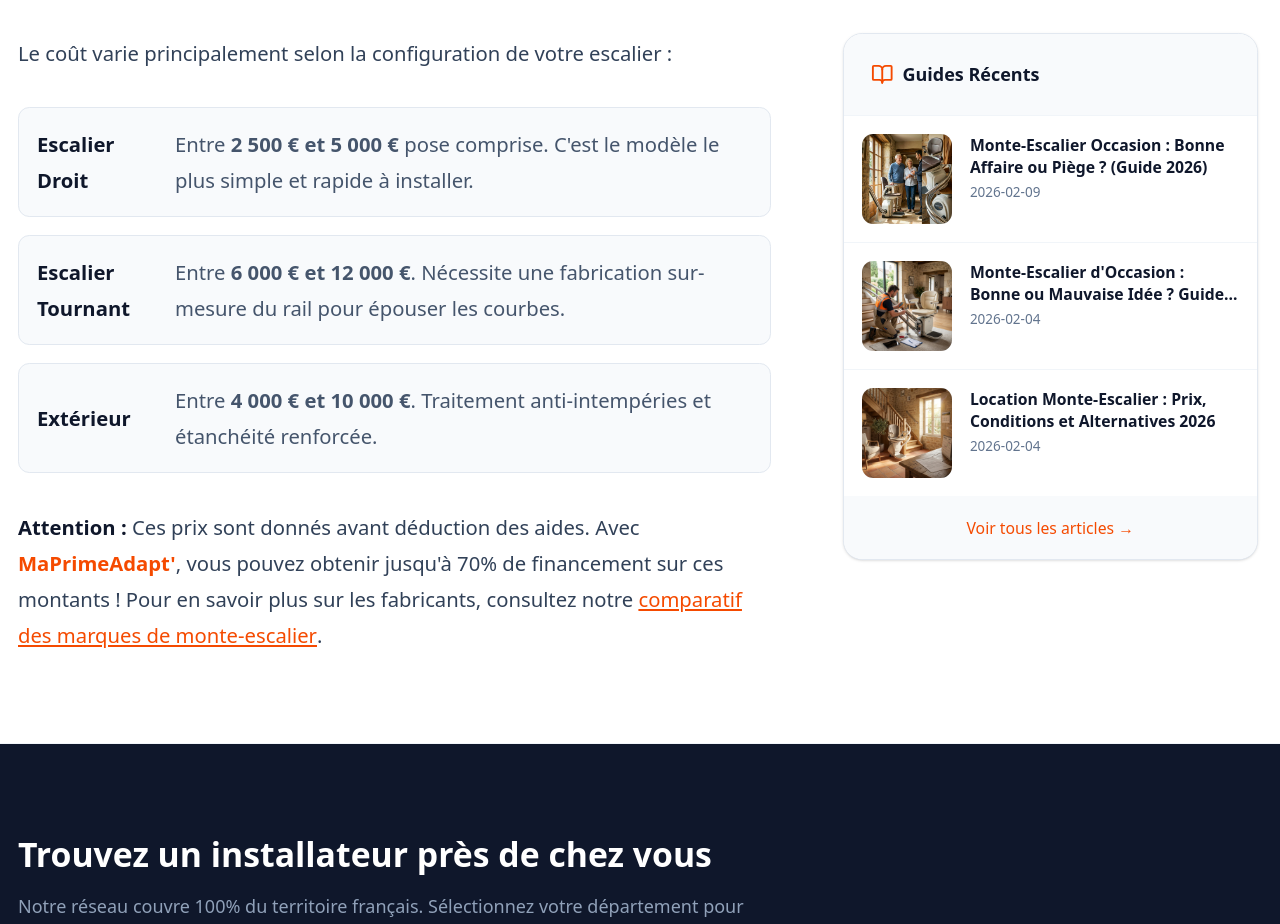
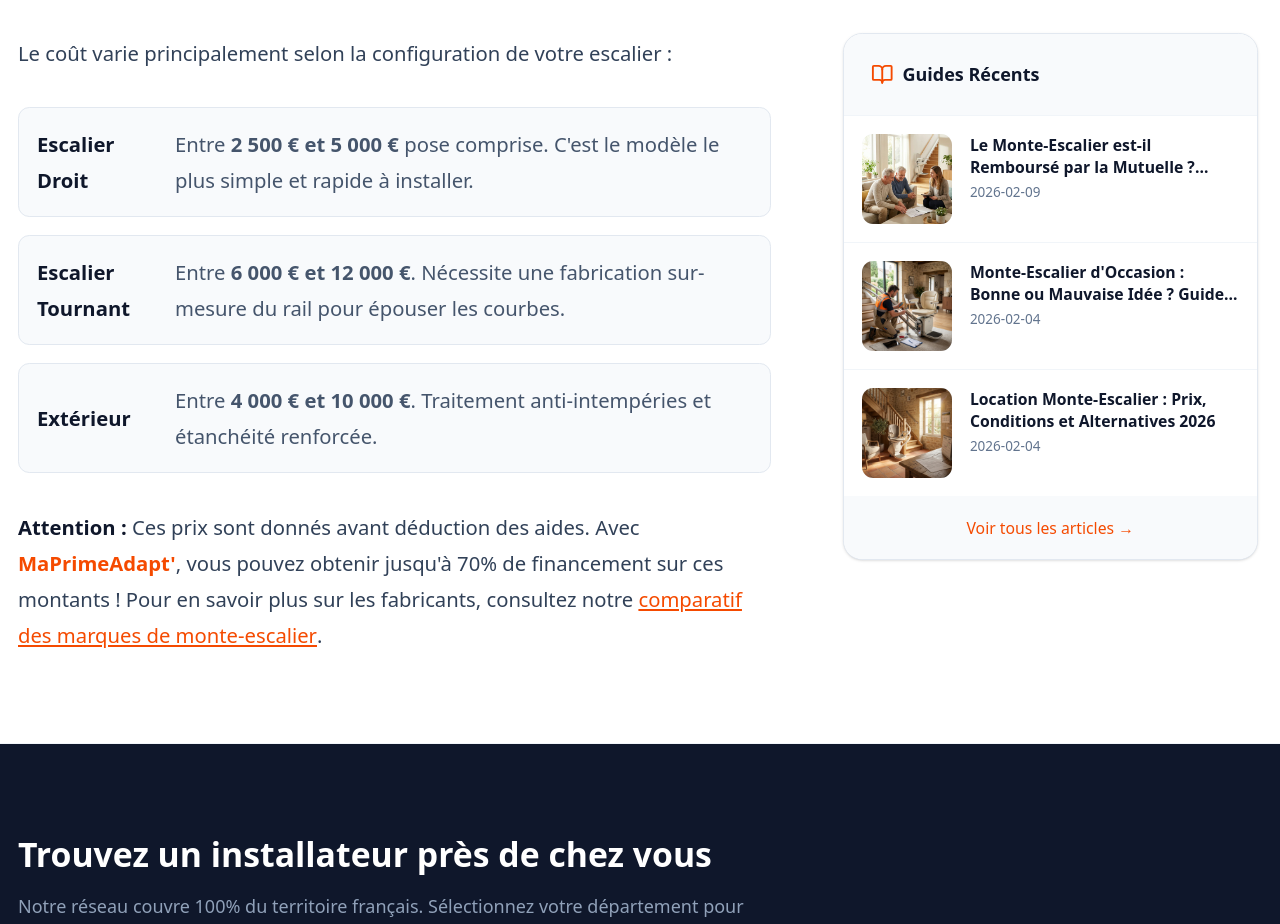
Before and after one commit to baguettecroissant/cout-monte-escalier.fr, a Next.js app: page / in a window 1280 px wide. Shown: the part 1803-2727 px from the top of the page. Built offline with nearby package versions, Linux system fonts and the light colour scheme.

Commit message:
feat(blog): add reimbursement guide

```diff
--- a/src/data/guides-content.ts
+++ b/src/data/guides-content.ts
@@ -14,73 +14,56 @@ export interface GuideArticle {
 
 export const GUIDES: GuideArticle[] = [
     {
-        slug: "monte-escalier-occasion-bonne-affaire",
-        title: "Monte-Escalier Occasion : Bonne Affaire ou Piège ? (Guide 2026)",
-        excerpt: "Économisez jusqu'à 50% sur votre installation ? Attention aux coûts cachés ! Prix réels, garanties indispensables et pièges à éviter pour un achat serein.",
+        slug: "remboursement-mutuelle-monte-escalier",
+        title: "Le Monte-Escalier est-il Remboursé par la Mutuelle ? (Guide 2026)",
+        excerpt: "Votre mutuelle rembourse-t-elle l'installation d'un monte-escalier ? Découvrez les forfaits 'aménagement', la prise en charge Sécu et les aides 2026.",
         date: "2026-02-09",
         author: "Équipe Rédaction",
-        image: "/images/blog/monte-escalier-occasion-bonne-affaire.png",
-        metaTitle: "Monte-Escalier Occasion : Prix, Risques & Conseils (Guide 2026)",
-        metaDescription: "Faut-il acheter d'occasion ? Prix (2500€-7000€), installation, garanties. Notre guide expert pour éviter les pièges et trouver une vraie bonne affaire.",
-        imagePrompt: "A reassuring photo of a senior couple discussing with a smiling technician next to a modern stairlift in a bright French home. Close-up on the high-quality equipment. Photorealistic, 8k, warm lighting.",
+        image: "/images/blog/remboursement-mutuelle-monte-escalier.jpg",
+        metaTitle: "Remboursement Mutuelle Monte-Escalier : Montants et Conditions 2026",
+        metaDescription: "Peut-on obtenir un remboursement mutuelle pour un monte-escalier ? Tout sur la prise en charge, le code LPPR et les aides complémentaires (MaPrimeAdapt').",
+        imagePrompt: "A senior couple discussing with a health insurance advisor in a modern living room, reviewing a contract. A stairlift is visible in the blurred background. Bright, professional, reassuring atmosphere. Photorealistic 8k.",
         content: `
-    <p>Face au coût parfois élevé d'un équipement neuf, le marché du <strong>monte-escalier d'occasion</strong> (ou reconditionné) attire de plus en plus de seniors. La promesse ? Une économie de 30% à 50% pour un confort identique. Mais attention : sans les bonnes vérifications, la "bonne affaire" peut vite se transformer en gouffre financier.</p>
-    <p>Installation sur-mesure, état des batteries, garantie... Voici notre guide complet pour acheter un fauteuil élévateur de seconde main sans risques en 2026.</p>
+    <h2>La Sécurité Sociale : Une Base de Remboursement Minime</h2>
+    <p>Contrairement aux idées reçues, la Sécurité Sociale ne considère pas le <strong>monte-escalier</strong> comme un dispositif médical standard. Il n'existe pas de base de remboursement automatique comme pour une paire de lunettes.</p>
+    <p>Cependant, dans certains cas très spécifiques (handicap reconnu, prescription médicale pour un siège élévateur avec dossier spécifique code LPPR), une prise en charge partielle est possible. Mais attention : elle dépasse rarement quelques centaines d'euros, bien loin du coût réel de l'équipement (entre 3 000€ et 8 000€).</p>
 
-    <h2>Combien Coûte un Monte-Escalier d'Occasion en 2026 ?</h2>
-    <p>Le prix dépend essentiellement de l'état de l'appareil (reconditionné par un pro ou vendu par un particulier) et de la configuration de votre escalier. Voici les fourchettes réalistes :</p>
+    <h2>Le Rôle Clé de Votre Mutuelle "Senior"</h2>
+    <p>C'est ici que votre complémentaire santé peut jouer un rôle. De nombreuses mutuelles proposent désormais des <strong>"forfaits prévention"</strong> ou <strong>"aménagement du domicile"</strong> dans leurs contrats haut de gamme pour les plus de 60 ans.</p>
 
-    <ul>
-        <li><strong>Monte-escalier droit reconditionné :</strong> Entre <strong>1 800€ et 3 000€</strong> (pose comprise). C'est le cas le plus favorable car le rail est standard.</li>
-        <li><strong>Monte-escalier tournant reconditionné :</strong> Entre <strong>4 000€ et 7 000€</strong>. Attention : le rail doit souvent être refait à neuf pour s'adapter à VOS virages, ce qui limite l'économie réalisée.</li>
-        <li><strong>Vente entre particuliers :</strong> De 500€ à 1 500€ (hors pose). <strong>Déconseillé</strong> car vous devrez payer le démontage, le transport et la réinstallation par un expert (coût total souvent supérieur au neuf aidé).</li>
-    </ul>
+    <h3>Comment savoir si vous êtes couvert ?</h3>
+    <p>Consultez votre tableau de garanties à la ligne "Petit appareillage" ou "Prothèses médicales non remboursées par la SS". Certains contrats prévoient un forfait annuel (ex: 300€ à 500€) utilisable pour l'installation d'un monte-escalier.</p>
 
     <div class="bg-blue-50 p-6 rounded-lg border-l-4 border-blue-500 my-8">
         <h4 class="text-blue-900 font-bold text-lg mb-2">💡 Le Conseil de l'Expert</h4>
         <p class="text-blue-800">
-            Ne regardez pas uniquement le prix d'achat. Un modèle d'occasion n'est souvent PAS éligible aux aides de l'Anah (MaPrimeAdapt'). Parfois, un <strong>monte-escalier neuf subventionné à 70%</strong> revient MOINS CHER qu'un modèle d'occasion payé plein pot !
+            N'hésitez pas à demander un secours exceptionnel à l'action sociale de votre mutuelle ou de vore caisse de retraite (Agirc-Arrco). Même sans garantie contractuelle, ils peuvent accorder une aide ponctuelle sur dossier pour favoriser votre maintien à domicile.
         </p>
     </div>
 
-    <h2>Les 3 Risques Majeurs du Monte-Escalier d'Occasion</h2>
-    <p>Avant de signer, soyez vigilant sur ces points critiques qui concernent votre sécurité et votre tranquillité d'esprit :</p>
+    <h2>Les Aides Qui Remplacent le Remboursement Mutuelle</h2>
+    <p>Si la mutuelle ne suffit pas, l'État prend le relais avec des dispositifs beaucoup plus puissants en 2026 :</p>
 
-    <h3>1. L'adaptation du rail (Le point critique)</h3>
-    <p>Un rail de monte-escalier est comme une empreinte digitale : il est conçu pour UN seul escalier. Si vous achetez un modèle tournant d'occasion, le rail ne s'adaptera jamais parfaitement chez vous. Un professionnel devra fabriquer un nouveau rail, ce qui représente 70% du coût du matériel.</p>
-
-    <h3>2. L'état des batteries</h3>
-    <p>Ce sont les pièces d'usure n°1. Des batteries fatiguées peuvent vous laisser bloqué au milieu de l'escalier. Exigez des batteries NEUVES lors de l'achat (coût de remplacement : environ 300€).</p>
-
-    <h3>3. La garantie et le SAV</h3>
-    <p>En achetant à un particulier, vous n'avez aucune garantie. En passant par un professionnel, exigez une <strong>garantie pièces et main d'œuvre d'au moins 12 mois</strong>. La présence d'un technicien réactif est indispensable.</p>
+    <ul>
+        <li><strong>MaPrimeAdapt' :</strong> C'est l'aide principale. Elle finance <strong>50% à 70%</strong> de votre installation si vos revenus sont modestes. Pour un monte-escalier tournant à 8 000€, vous pouvez obtenir jusqu'à 5 600€ d'aide !</li>
+        <li><strong>Le Crédit d'Impôt Autonomie :</strong> Il vous rembourse <strong>25%</strong> des dépenses (plafond 5 000€ ou 10 000€), quel que soit votre niveau de revenus (sous condition d'âge ou de perte d'autonomie).</li>
+    </ul>
 
     <div class="my-8 text-center">
         <a href="#top" class="inline-block bg-orange-600 text-white font-bold py-3 px-8 rounded-full hover:bg-orange-700 transition-colors shadow-lg">
-            Comparer les devis (Neuf vs Occasion) gratuitement
+            Comparer les devis gratuitement
         </a>
     </div>
 
-    <h2>Où Trouver un Installateur de Confiance ?</h2>
-    <p>Pour un achat sécurisé, privilégiez les revendeurs agréés qui proposent des modèles reconditionnés en usine (Stannah, Thyssenkrupp, Handicare...). Ils vérifient plus de 30 points de contrôle avant la remise en vente.</p>
-    <p>Que vous habitiez en <a href='/annuaire/nord-59' class='text-orange-600 hover:underline'>Nord</a> avec ses maisons à étages typiques, ou en région <a href='/annuaire/rhone-69' class='text-orange-600 hover:underline'>Rhône</a>, des installateurs locaux peuvent vous proposer des stocks d'occasion garantis.</p>
-
-    <h2>Occasion vs Neuf : Le Verdict 2026</h2>
-    <p><strong>Choisissez l'occasion si :</strong></p>
+    <h2>Combien Coûte un Monte-Escalier avant Remboursement ?</h2>
+    <p>Pour bien négocier votre prise en charge, voici les prix du marché en 2026 :</p>
     <ul>
-        <li>Vous avez un <strong>escalier droit</strong> standard.</li>
-        <li>Vous avez besoin d'une installation urgente (stock souvent disponible).</li>
-        <li>Vous n'êtes pas éligible aux aides financières.</li>
+        <li><strong>Monte-escalier droit :</strong> Entre <strong>2 500€ et 4 500€</strong> (pose comprise).</li>
+        <li><strong>Monte-escalier tournant :</strong> Entre <strong>7 000€ et 12 000€</strong> (sur-mesure).</li>
     </ul>
 
-    <p><strong>Préferez le neuf si :</strong></p>
-    <ul>
-        <li>Vous avez un <strong>escalier tournant</strong> ou complexe.</li>
-        <li>Vous êtes éligible à <strong>MaPrimeAdapt'</strong> (jusqu'à 70% de prise en charge).</li>
-        <li>Vous voulez choisir le design et les options (rail relevable, siège pivotant...).</li>
-    </ul>
-
-    <p>Pour faire le bon choix, l'idéal est de comparer. Demandez à recevoir des devis pour du neuf ET de l'occasion afin de chiffrer précisément votre reste à charge.</p>
+    <h2>Où Trouver un Installateur Agréé ?</h2>
+    <p>Pour bénéficier de MaPrimeAdapt' ou du crédit d'impôt, vous devez impérativement passer par un professionnel certifié. Que vous habitiez en <a href='/annuaire/seine-et-marne-77' class='text-orange-600 hover:underline'>Seine-et-Marne</a> ou dans le <a href='/annuaire/var-83' class='text-orange-600 hover:underline'>Var</a>, choisissez toujours un artisan local pour un SAV réactif.</p>
         `
     },
     {
```
Also changed, not shown: public/images/blog/remboursement-mutuelle-monte-escalier.jpg (added).
